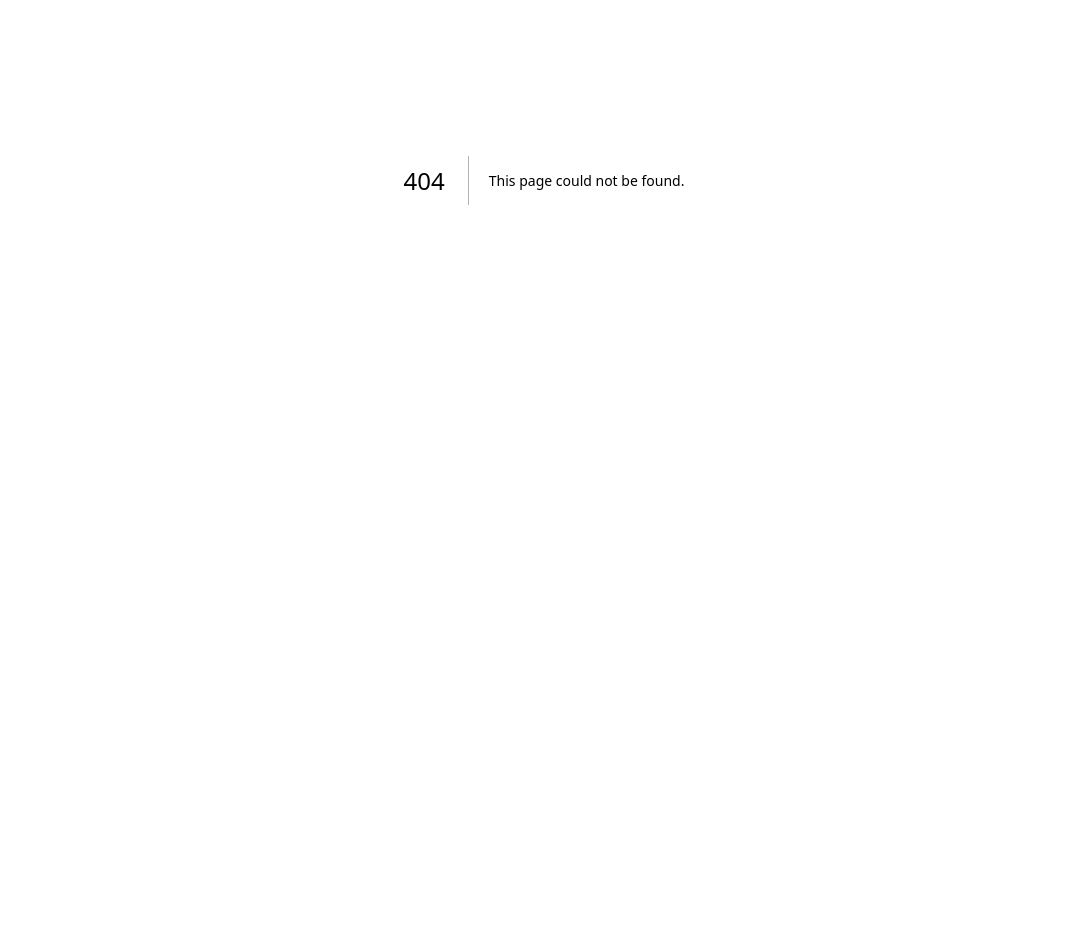
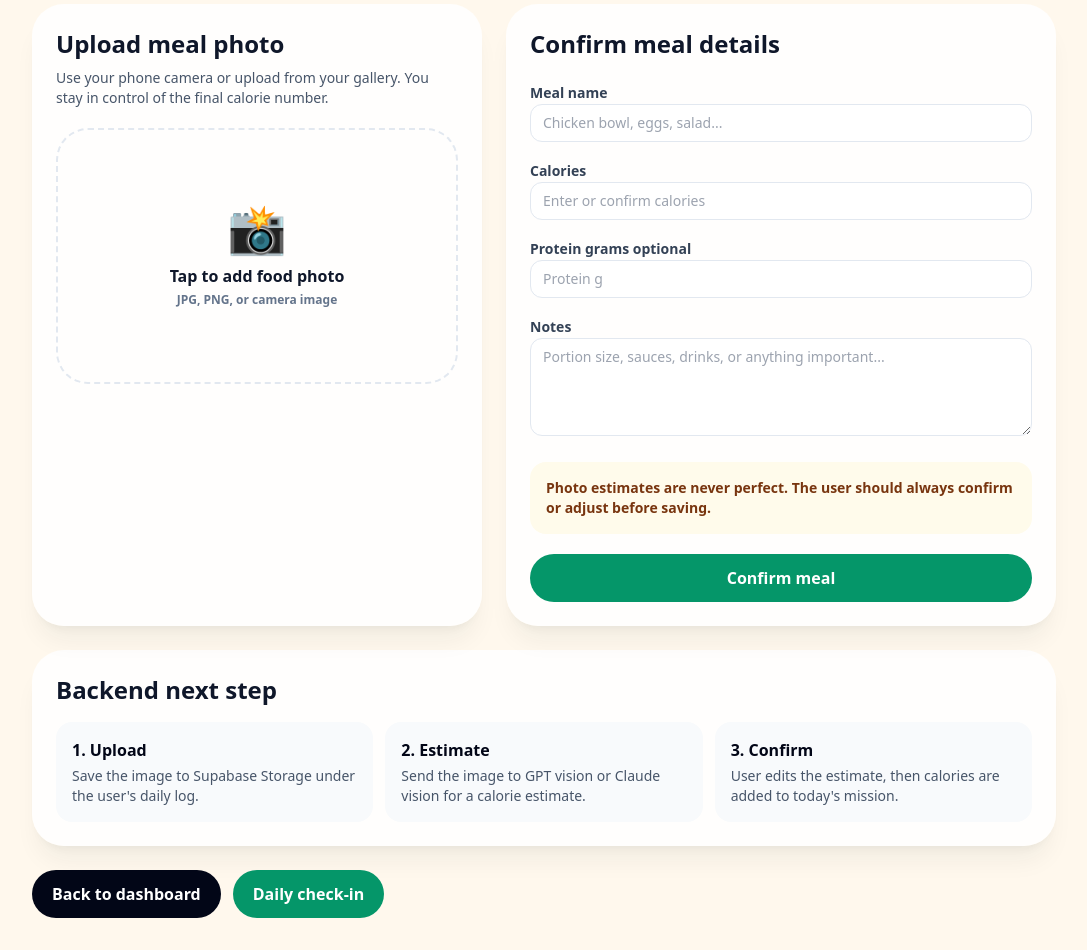
Before and after one commit to hxhhxxs/The-Challenge-, a Next.js app: page /food-photo in a window 1280 px wide. Before the commit this address had no page. Shown: the part 220-1170 px from the top of the page, without its empty margins (96-1183 px from the left). Before the commit the page ends 800 px from the top, so only its background shows below. Built offline with nearby package versions, Linux system fonts and the light colour scheme.

Commit message:
Add photo food logging starter page

```diff
--- /dev/null
+++ b/app/food-photo/page.tsx
@@ -0,0 +1,87 @@
+"use client";
+
+import Link from "next/link";
+import { useState } from "react";
+import { cardClass, inputClass, pageBg } from "@/lib/challenge-ui";
+
+type Estimate = {
+  mealName: string;
+  calories: string;
+  protein: string;
+  confidence: string;
+  note: string;
+};
+
+export default function FoodPhotoPage() {
+  const [preview, setPreview] = useState("");
+  const [estimate, setEstimate] = useState<Estimate>({ mealName: "", calories: "", protein: "", confidence: "", note: "" });
+  const [saved, setSaved] = useState(false);
+
+  function onPhoto(file?: File) {
+    if (!file) return;
+    setPreview(URL.createObjectURL(file));
+    setEstimate({
+      mealName: "Photo meal estimate",
+      calories: "",
+      protein: "",
+      confidence: "Needs review",
+      note: "AI calorie estimation will connect here later. For now, upload the photo and confirm calories manually.",
+    });
+    setSaved(false);
+  }
+
+  return (
+    <main className={pageBg}>
+      <div className="mx-auto max-w-5xl space-y-6">
+        <section className="rounded-[2rem] bg-slate-950 p-6 text-white">
+          <p className="text-sm font-bold text-emerald-300">Photo Food Log</p>
+          <h1 className="mt-1 text-4xl font-black">Log a meal from a photo.</h1>
+          <p className="mt-2 max-w-2xl text-slate-300">Take a food photo, confirm the estimate, and add it to your daily calories. AI estimation connects in the next backend phase.</p>
+        </section>
+
+        <section className="grid gap-6 md:grid-cols-[0.9fr_1.1fr]">
+          <div className={cardClass}>
+            <h2 className="text-2xl font-black">Upload meal photo</h2>
+            <p className="mt-2 text-sm text-slate-600">Use your phone camera or upload from your gallery. You stay in control of the final calorie number.</p>
+            <label className="mt-5 flex min-h-64 cursor-pointer flex-col items-center justify-center rounded-[2rem] border-2 border-dashed border-slate-200 p-5 text-center hover:border-emerald-400">
+              {preview ? <img src={preview} alt="Food preview" className="h-64 w-full rounded-[1.5rem] object-cover" /> : <><span className="text-5xl">📸</span><span className="mt-3 font-black text-slate-900">Tap to add food photo</span><span className="mt-1 text-xs font-semibold text-slate-500">JPG, PNG, or camera image</span></>}
+              <input className="hidden" type="file" accept="image/*" capture="environment" onChange={(e) => onPhoto(e.target.files?.[0])} />
+            </label>
+            {preview && <button onClick={() => { setPreview(""); setEstimate({ mealName: "", calories: "", protein: "", confidence: "", note: "" }); }} className="mt-3 rounded-full bg-slate-100 px-4 py-2 text-sm font-black text-slate-700">Remove photo</button>}
+          </div>
+
+          <div className={cardClass}>
+            <h2 className="text-2xl font-black">Confirm meal details</h2>
+            <div className="mt-5 space-y-4">
+              <label className="block"><span className="text-sm font-bold text-slate-700">Meal name</span><input className={inputClass} placeholder="Chicken bowl, eggs, salad..." value={estimate.mealName} onChange={(e) => setEstimate({ ...estimate, mealName: e.target.value })} /></label>
+              <label className="block"><span className="text-sm font-bold text-slate-700">Calories</span><input className={inputClass} type="number" placeholder="Enter or confirm calories" value={estimate.calories} onChange={(e) => setEstimate({ ...estimate, calories: e.target.value })} /></label>
+              <label className="block"><span className="text-sm font-bold text-slate-700">Protein grams optional</span><input className={inputClass} type="number" placeholder="Protein g" value={estimate.protein} onChange={(e) => setEstimate({ ...estimate, protein: e.target.value })} /></label>
+              <label className="block"><span className="text-sm font-bold text-slate-700">Notes</span><textarea className={inputClass} rows={4} placeholder="Portion size, sauces, drinks, or anything important..." value={estimate.note} onChange={(e) => setEstimate({ ...estimate, note: e.target.value })} /></label>
+            </div>
+            <div className="mt-5 rounded-2xl bg-amber-50 p-4 text-sm font-semibold text-amber-900">Photo estimates are never perfect. The user should always confirm or adjust before saving.</div>
+            {saved && <p className="mt-4 rounded-xl bg-emerald-50 p-3 text-sm font-bold text-emerald-800">Meal ready to add to daily log. Backend save is the next step.</p>}
+            <button onClick={() => setSaved(true)} className="mt-5 w-full rounded-full bg-emerald-600 px-5 py-3 font-black text-white">Confirm meal</button>
+          </div>
+        </section>
+
+        <section className={cardClass}>
+          <h2 className="text-2xl font-black">Backend next step</h2>
+          <div className="mt-4 grid gap-3 md:grid-cols-3">
+            <Step title="1. Upload" text="Save the image to Supabase Storage under the user's daily log." />
+            <Step title="2. Estimate" text="Send the image to GPT vision or Claude vision for a calorie estimate." />
+            <Step title="3. Confirm" text="User edits the estimate, then calories are added to today's mission." />
+          </div>
+        </section>
+
+        <div className="flex flex-wrap gap-3">
+          <Link href="/dashboard" className="rounded-full bg-slate-950 px-5 py-3 font-black text-white">Back to dashboard</Link>
+          <Link href="/check-in" className="rounded-full bg-emerald-600 px-5 py-3 font-black text-white">Daily check-in</Link>
+        </div>
+      </div>
+    </main>
+  );
+}
+
+function Step({ title, text }: { title: string; text: string }) {
+  return <div className="rounded-2xl bg-slate-50 p-4"><p className="font-black text-slate-950">{title}</p><p className="mt-1 text-sm text-slate-600">{text}</p></div>;
+}
```
